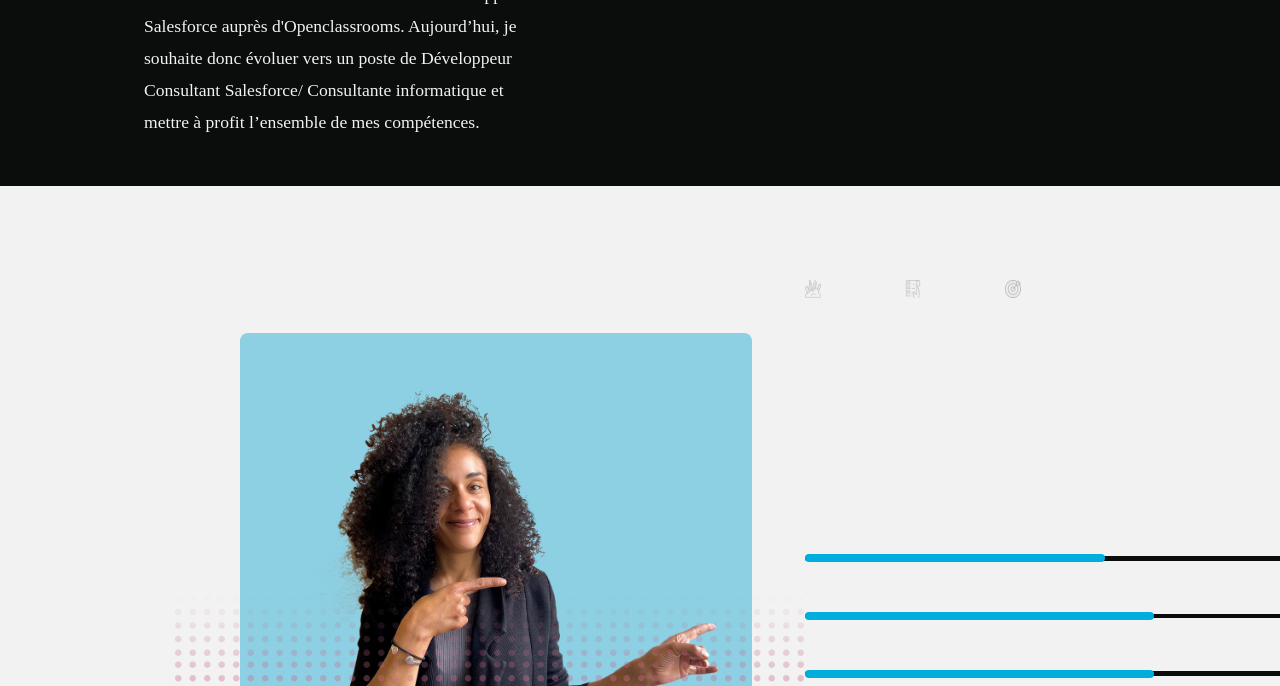
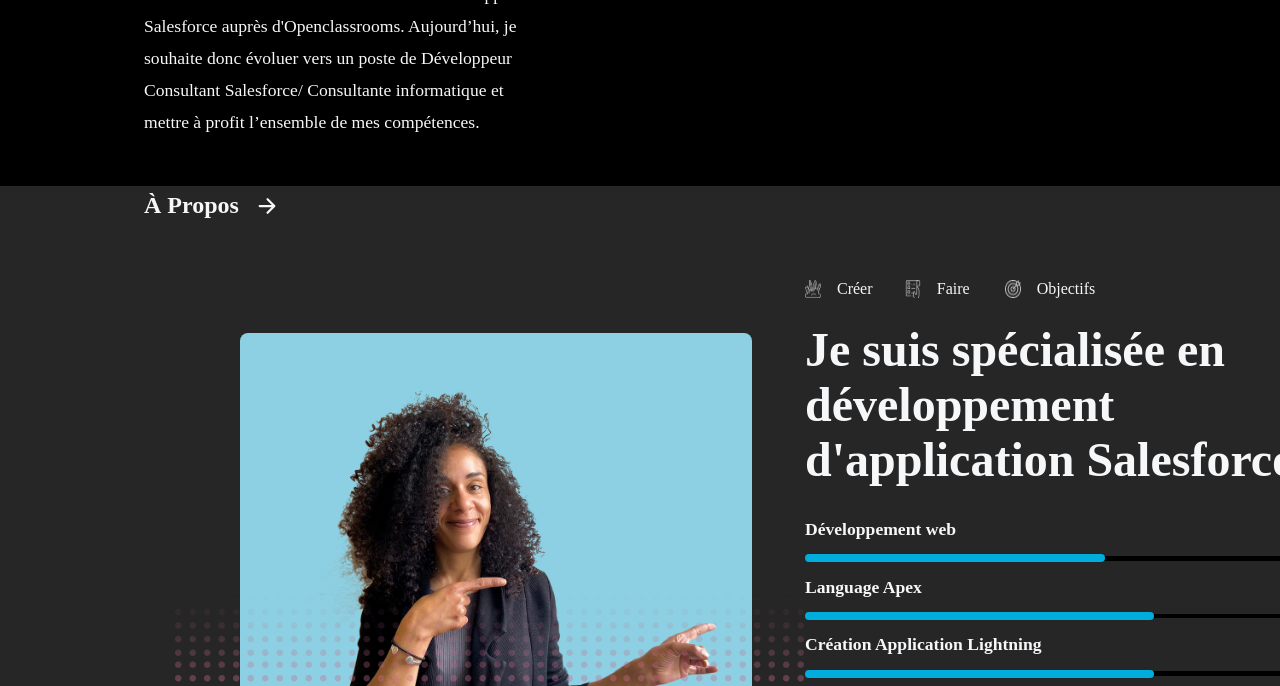
Before and after one commit to MadinaDvlpr/madina_dvlpr.github.io, a website: page index.html in a window 1280 px wide. Shown: the part 614-1300 px from the top of the page. Drawn offline with nearby package versions, Linux system fonts and the light colour scheme.

Commit message:
UPDATE Branding

```diff
--- a/assets/css/nav.css
+++ b/assets/css/nav.css
@@ -16,15 +16,15 @@
 
 /* =============VARIABLES=========== */
 :root{
---Dark-Grey: #131313;
---Light-Grey: #8B8B8C;
---Pink: #8F1863;
---Purple: #341435;
---Black: #0B0C0C;
---White: #F2F2F2;
---Green: #7BC18C;
---Blue: #33B4A7;
-
+  --Green:#61DBD1;
+  --Dark-Grey: #262626;
+  --Blue:#00ADDC;
+  --Purple:#7F3F98;
+  --Grey:#E5E5E5;
+  --heading-font-family:'Saira',Helvetica;
+  --text-font-family:'Lato', sans-serif;
+  --Black:	hsl(0, 0%, 0%);
+  --White:hsl(220, 23%, 97%);
 }
 
 
--- a/assets/css/style.css
+++ b/assets/css/style.css
@@ -15,16 +15,15 @@
 
 /* =============VARIABLES=========== */
 :root{
-  --Dark-Grey: #F2F2F2;
-  --Light-Grey: #BFBFBF;
-  --Pink: #8F1863;
-  --Purple: #7F3F98;
-  --Black: #0B0C0C;
-  --White: #F2F2F2;
-  --Green: #61DBD1;
-  --Blue: #00ADDC;
-  --Light-Blue: #C5F3FF;
-
+  --Green:#61DBD1;
+  --Dark-Grey: #262626;
+  --Blue:#00ADDC;
+  --Purple:#7F3F98;
+  --Grey:#E5E5E5;
+  --heading-font-family:'Saira',Helvetica;
+  --text-font-family:'Lato', sans-serif;
+  --Black:	hsl(0, 0%, 0%);
+  --White:hsl(220, 23%, 97%);
 }
 
 
```
